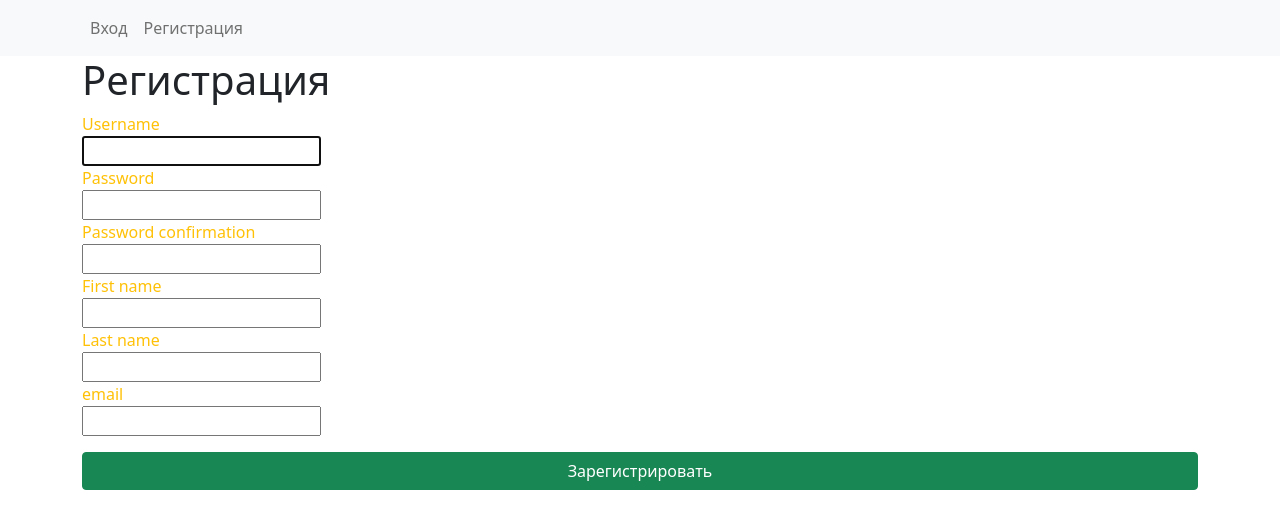
After one commit to romanov-kubanych/Exam9, a Django app: page /login/create/ in a window 1280 px wide. The commit adds this page. Shown: the top 529 px of the page. Run offline with Django 4.2, Linux system fonts and the light colour scheme.

Commit message:
Раелизовал функционал Входа Выхода Регистрации И просмотра профиля

```diff
--- a/Exam9/urls.py
+++ b/Exam9/urls.py
@@ -19,4 +19,5 @@ from django.urls import path, include
 urlpatterns = [
     path('admin/', admin.site.urls),
     path('', include('webapp.urls')),
+    path('login/', include('accounts.urls')),
 ]
--- /dev/null
+++ b/accounts/forms.py
@@ -0,0 +1,17 @@
+from django.contrib.auth.forms import UserCreationForm
+from django import forms
+
+
+class MyUserCreationForm(UserCreationForm):
+    email = forms.EmailField(required=True, label='email')
+
+    class Meta(UserCreationForm.Meta):
+        fields = ['username', 'password1', 'password2',
+                  'first_name', 'last_name', 'email']
+
+    def clean(self):
+        cleaned_data = super().clean()
+        first_name = cleaned_data.get('first_name')
+        last_name = cleaned_data.get('last_name')
+        if not (first_name or last_name):
+            raise forms.ValidationError('One of the first name or last name fields must be filled in')
--- /dev/null
+++ b/accounts/urls.py
@@ -0,0 +1,13 @@
+from django.contrib.auth.views import LoginView, LogoutView
+from django.urls import path
+
+from accounts.views import RegisterView, UserDetailView
+
+app_name = 'accounts'
+
+urlpatterns = [
+    path('login/', LoginView.as_view(template_name="accounts/login.html"), name="login"),
+    path('logout/', LogoutView.as_view(), name="logout"),
+    path('create/', RegisterView.as_view(), name='create'),
+    path('<int:pk>/', UserDetailView.as_view(), name='detail'),
+]
--- a/accounts/views.py
+++ b/accounts/views.py
@@ -1,3 +1,35 @@
-from django.shortcuts import render
+from audioop import reverse
 
-# Create your views here.
+from django.contrib.auth import get_user_model, login
+from django.contrib.auth.mixins import LoginRequiredMixin
+from django.shortcuts import redirect
+from django.views.generic import CreateView, DetailView
+
+from accounts.forms import MyUserCreationForm
+
+User = get_user_model()
+
+
+class RegisterView(CreateView):
+    model = get_user_model()
+    template_name = 'accounts/create.html'
+    form_class = MyUserCreationForm
+
+    def form_valid(self, form):
+        user = form.save()
+        login(self.request, user)
+        return redirect(self.get_success_url())
+
+    def get_success_url(self):
+        next_url = self.request.GET.get('next')
+        if not next_url:
+            next_url = self.request.POST.get('next')
+        if not next_url:
+            next_url = reverse('webapp:index_view')
+        return next_url
+
+
+class UserDetailView(LoginRequiredMixin, DetailView):
+    model = get_user_model()
+    template_name = 'accounts/user_detail.html'
+    context_object_name = 'user_obj'
--- /dev/null
+++ b/templates/accounts/create.html
@@ -0,0 +1,10 @@
+{% extends 'base.html' %}
+
+{% block title %}Регистрация{% endblock %}
+
+{% block content %}
+    <h1>Регистрация</h1>
+    <form method="post">
+        {% include 'partial/form.html' with button_text='Зарегистрировать' %}
+    </form>
+{% endblock %}
--- a/templates/base.html
+++ b/templates/base.html
@@ -25,32 +25,27 @@
                 {% block nav %}
 
                 {% endblock %}
-{#                {% if not user.is_authenticated %}#}
-{#                    <li class="nav-item">#}
-{#                        <a class="nav-link" href={% url 'accounts:login' %}?next={{ request.get_full_path }}>Вход</a>#}
-{#                    </li>#}
-{#                    <li class="nav-item">#}
-{#                        <a class="nav-link"#}
-{#                           href={% url 'accounts:create' %}?next={{ request.get_full_path }}>Регистрация</a>#}
-{#                    </li>#}
-{#                {% else %}#}
+                {% if not user.is_authenticated %}
+                    <li class="nav-item">
+                        <a class="nav-link" href={% url 'accounts:login' %}?next={{ request.get_full_path }}>Вход</a>
+                    </li>
+                    <li class="nav-item">
+                        <a class="nav-link"
+                           href={% url 'accounts:create' %}?next={{ request.get_full_path }}>Регистрация</a>
+                    </li>
+                {% else %}
 {#                    {% if perms.webapp.add_project %}#}
 {#                        <li class="nav-item">#}
 {#                            <a class="nav-link" href={% url 'webapp:project_create' %}>Создать проект</a>#}
 {#                        </li>#}
 {#                    {% endif %}#}
-{#                    {% if perms.auth.view_user %}#}
-{#                        <li class="nav-item">#}
-{#                            <a class="nav-link" href={% url 'accounts:users' %}>Все пользователи</a>#}
-{#                        </li>#}
-{#                    {% endif %}#}
-{#                    <li class="nav-item">#}
-{#                        <a class="nav-link" href="{% url 'accounts:detail' user.pk %}">Привет {{ user.username }}!</a>#}
-{#                    </li>#}
-{#                    <li class="nav-item">#}
-{#                        <a class="nav-link" href={% url 'accounts:logout' %}?next={{ request.get_full_path }}>Выход</a>#}
-{#                    </li>#}
-{#                {% endif %}#}
+                    <li class="nav-item">
+                        <a class="nav-link" href="{% url 'accounts:detail' user.pk %}">Привет {{ user.username }}!</a>
+                    </li>
+                    <li class="nav-item">
+                        <a class="nav-link" href={% url 'accounts:logout' %}?next={{ request.get_full_path }}>Выход</a>
+                    </li>
+                {% endif %}
 
             </ul>
         </div>
--- /dev/null
+++ b/templates/partial/form.html
@@ -0,0 +1,19 @@
+{% csrf_token %}
+
+{% for error in form.non_field_errors %}
+   <p class="text-danger m-0">{{ error }}</p>
+{% endfor %}
+
+<div class="mb-3">
+  {% for field in form %}
+    <div class='text-warning'>
+    <p class="m-0"><label for="{{ field.id_for_label }}">{{ field.label }}</label></p>
+    {% for error in field.errors %}
+        <p class="text-danger m-0">{{ error }}</p>
+    {% endfor %}
+    {{ field }}
+    </div>
+{% endfor %}
+</div>
+
+<input class="btn btn-success w-100" type="submit" value="{{ button_text }}"/>
--- a/webapp/urls.py
+++ b/webapp/urls.py
@@ -5,5 +5,5 @@ from webapp.views import TestView
 app_name = "webapp"
 
 urlpatterns = [
-    path('', TestView.as_view(), name="test-view")
+    path('', TestView.as_view(), name="index_view")
 ]
```
Also changed, not shown: Exam9/settings.py (+14 -14 lines), templates/accounts/login.html (added, +22 -0 lines), templates/accounts/user_detail.html (added, +21 -0 lines).
